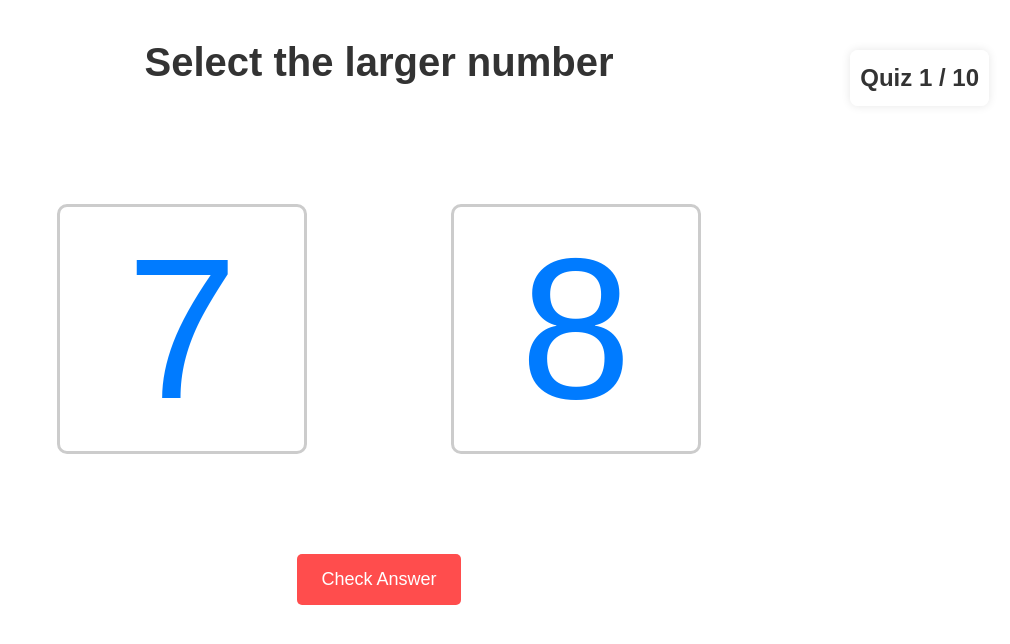
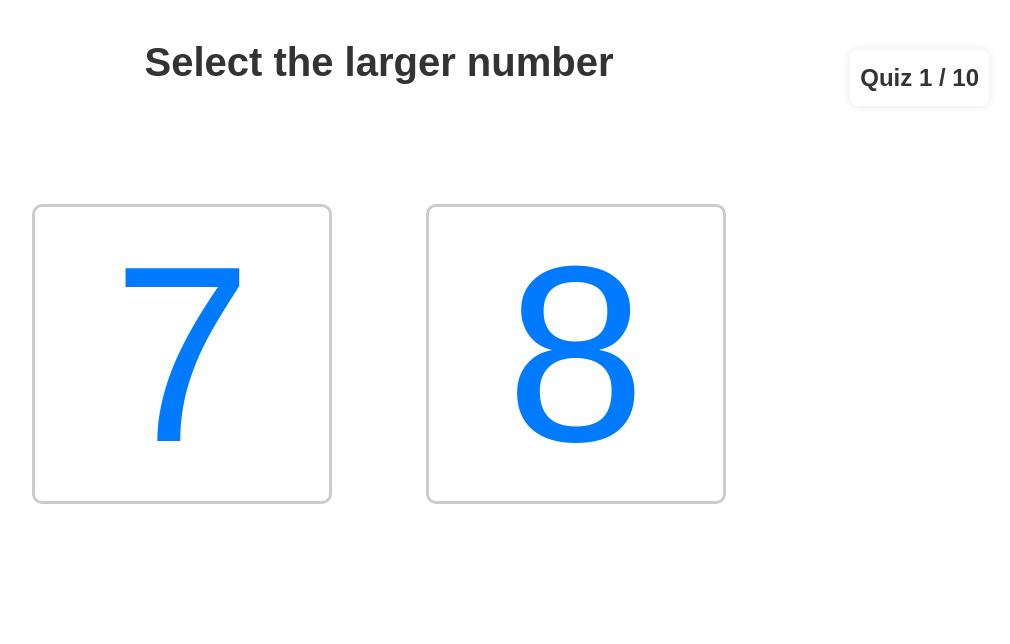
Before and after one commit to LexAyudha/LexAyudha-FE, a React (Vite) app: page /touch-math/quiz-number-sense in a window 1280 px wide. Shown: the top 644 px of the page, without its empty margins (261-1271 px from the left). Built offline with nearby package versions, Linux system fonts and the light colour scheme.

Commit message:
Modified quiz UI

```diff
--- a/package.json
+++ b/package.json
@@ -19,11 +19,13 @@
     "antd": "^5.23.1",
     "axios": "^1.7.9",
     "react": "^18.3.1",
+    "react-confetti": "^6.4.0",
     "react-dom": "^18.3.1",
     "react-draggable": "^4.4.6",
     "react-redux": "^9.2.0",
     "react-router-dom": "^7.1.2",
     "react-toastify": "^11.0.3",
+    "react-use": "^17.6.0",
     "react-voice-visualizer": "^2.0.5",
     "redux-persist": "^6.0.0",
     "sweetalert2": "^11.14.0"
--- a/src/assets/Styles.css
+++ b/src/assets/Styles.css
@@ -189,12 +189,12 @@
 }
 
 .number-box {
-    width: 250px; /* Increased box size */
-    height: 250px;
+    width: 300px; /* Increased box size */
+    height: 300px;
     display: flex;
     justify-content: center;
     align-items: center;
-    font-size: 200px; /* Larger text inside the boxes */
+    font-size: 250px; /* Larger text inside the boxes */
     color: #007BFF;
     border: 3px solid #ccc;
     cursor: pointer;
@@ -239,14 +239,15 @@
 }
 
 .next-quiz {
-    background-color: #4caf50;
+    background-color: #2196F3; /* Blue color */
     color: white;
     border: none;
 }
 
 .next-quiz:hover {
-    background-color: #45a049;
+    background-color: #1976D2; /* Darker blue on hover */
 }
+
 
 .next-quiz-button {
     position: fixed;
--- a/src/components/touch-math/Number_Sense/Number_sense_quiz.jsx
+++ b/src/components/touch-math/Number_Sense/Number_sense_quiz.jsx
@@ -1,20 +1,23 @@
 import React, { useState } from "react";
 import Swal from "sweetalert2";
+import Confetti from "react-confetti";
+import { useWindowSize } from "react-use";
+import "../../../assets/Styles.css";
 
 const Quiz = () => {
   const [selectedNumber, setSelectedNumber] = useState(null);
-  const [checked, setChecked] = useState(false); // Track if the answer has been checked
-  const [quizIndex, setQuizIndex] = useState(1); // Track the current quiz number
-  const totalQuizzes = 10; // Limit to 10 quizzes
+  const [quizIndex, setQuizIndex] = useState(1);
+  const [isCorrect, setIsCorrect] = useState(false);
+  const totalQuizzes = 10;
+
+  const { width, height } = useWindowSize();
 
   const generateRandomNumber = () => Math.floor(Math.random() * 9) + 1;
 
-  // Modify generateQuiz to ensure different numbers for num1 and num2
   const generateQuiz = () => {
     let num1 = generateRandomNumber();
     let num2 = generateRandomNumber();
 
-    // Ensure num1 and num2 are not the same
     while (num1 === num2) {
       num2 = generateRandomNumber();
     }
@@ -31,36 +34,27 @@ const Quiz = () => {
 
   const handleNumberClick = (num) => {
     setSelectedNumber(num);
-  };
 
-  const checkAnswer = () => {
-    setChecked(true); // Mark as checked when the button is clicked
-
-    if (selectedNumber === currentQuiz.correct) {
-      Swal.fire({
-        title: "Correct!",
-        text: "You selected the correct number.",
-        icon: "success",
-        confirmButtonText: "Next Quiz",
-      }).then(() => {
-        nextQuiz(); // Move to the next quiz after SweetAlert confirmation
-      });
+    if (num === currentQuiz.correct) {
+      setIsCorrect(true);
     } else {
       Swal.fire({
         title: "Wrong!",
-        text: "That's not the largest number.",
+        text: "That's not the largest number. Try again.",
         icon: "error",
-        confirmButtonText: "Try Again",
+        confirmButtonText: "OK",
+      }).then(() => {
+        setSelectedNumber(null);
       });
     }
   };
 
   const nextQuiz = () => {
     if (quizIndex < totalQuizzes) {
-      setChecked(false); // Reset checked state for the next quiz
       setSelectedNumber(null);
+      setIsCorrect(false);
       setCurrentQuiz(generateQuiz());
-      setQuizIndex(quizIndex + 1); // Increase quiz index
+      setQuizIndex(quizIndex + 1);
     } else {
       Swal.fire({
         title: "Quiz Completed!",
@@ -68,9 +62,9 @@ const Quiz = () => {
         icon: "success",
         confirmButtonText: "Restart Quiz",
       }).then(() => {
-        setQuizIndex(1); // Restart quizzes from the first quiz
-        setChecked(false);
+        setQuizIndex(1);
         setSelectedNumber(null);
+        setIsCorrect(false);
         setCurrentQuiz(generateQuiz());
       });
     }
@@ -78,8 +72,29 @@ const Quiz = () => {
 
   return (
     <div className="quiz-container">
+      {isCorrect && (
+        <div className="fireworks-container">
+          <Confetti
+            width={width}
+            height={height}
+            gravity={0.2}
+            numberOfPieces={300}
+            recycle={false}
+            initialVelocityX={1}
+            initialVelocityY={1}
+            colors={['#ff0000', '#00ff00', '#0000ff']}
+            style={{
+              position: 'absolute',
+              bottom: 0, // Start from the bottom of the screen
+              left: 0,
+              right: 0,
+            }}
+          />
+        </div>
+      )}
+
       <div className="quiz-counter">
-        Quiz {quizIndex} / {totalQuizzes} {/* Display quiz number out of total */}
+        Quiz {quizIndex} / {totalQuizzes}
       </div>
 
       <h1 className="quiz-title">Select the larger number</h1>
@@ -88,9 +103,7 @@ const Quiz = () => {
           <div
             key={index}
             className={`number-box ${selectedNumber === num ? "selected" : ""} ${
-              checked && selectedNumber === currentQuiz.correct && num === currentQuiz.correct
-                ? "correct-answer-highlight"
-                : ""
+              isCorrect && num === currentQuiz.correct ? "correct-answer-highlight" : ""
             }`}
             onClick={() => handleNumberClick(num)}
           >
@@ -99,11 +112,11 @@ const Quiz = () => {
         ))}
       </div>
 
-      <div className="quiz-actions">
-        <button className="check-answer" onClick={checkAnswer}>
-          Check Answer
+      {isCorrect && (
+        <button className="next-quiz" onClick={nextQuiz}>
+          Next
         </button>
-      </div>
+      )}
     </div>
   );
 };
--- a/src/components/touch-math/Numbers/Number6.jsx
+++ b/src/components/touch-math/Numbers/Number6.jsx
@@ -34,7 +34,7 @@ const Number6 = ({ highlightedTouchPoint }) => {
           key={index + 3}
           cx={index === 0 ? 162.9 : index === 1 ? 73 : 123}
           cy={index === 0 ? 61 : index === 1 ? 134 : 194}
-          r={8}
+          r={7}
           fill={index + 3 === highlightedTouchPoint ? "#f56342" : "#FF0000"}
           onClick={() => handleTouch(index + 3)}
         />
--- a/src/components/touch-math/Numbers/Number7.jsx
+++ b/src/components/touch-math/Numbers/Number7.jsx
@@ -34,7 +34,7 @@ const Number7 = ({ highlightedTouchPoint }) => {
           key={index + 4}
           cx={index === 0 ? 169 : index === 1 ? 121 : 99}
           cy={index === 0 ? 33 : index === 1 ? 110 : 200}
-          r={8}
+          r={7}
           fill={index + 4 === highlightedTouchPoint ? "#f56342" : "#FF0000"}
           onClick={() => handleTouch(index + 4)}
         />
--- a/src/components/touch-math/Numbers/Number8.jsx
+++ b/src/components/touch-math/Numbers/Number8.jsx
@@ -34,7 +34,7 @@ const Number8 = ({ highlightedTouchPoint }) => {
           key={index + 4}
           cx={index === 0 ? 79 : index === 1 ? 159.5 : index === 2 ? 72 : 166.5}
           cy={index === 0 || index === 1 ? 65 : 153}
-          r={8}
+          r={7}
           fill={index + 4 === highlightedTouchPoint ? "#f56342" : "#FF0000"}
           onClick={() => handleTouch(index + 4)}
         />
--- a/src/components/touch-math/Numbers/Number9.jsx
+++ b/src/components/touch-math/Numbers/Number9.jsx
@@ -34,7 +34,7 @@ const Number9 = ({ highlightedTouchPoint }) => {
           key={index + 5}
           cx={pos.cx}
           cy={pos.cy}
-          r={8}
+          r={7}
           fill={index + 5 === highlightedTouchPoint ? "#f56342" : "#FF0000"}
           onClick={() => handleTouch(index + 5)}
         />
--- a/src/components/touch-math/TeachingOperations/TeachingAddition.jsx
+++ b/src/components/touch-math/TeachingOperations/TeachingAddition.jsx
@@ -80,9 +80,9 @@ const TeachingAddition = () => {
       <h2 style={{ fontSize: '50px', marginBottom: '100px' }}>Touch Math Addition Teaching</h2>
       <div style={{ display: 'flex', justifyContent: 'center', alignItems: 'center', gap: '20px' }}>
         <div>{numberComponents[num1]}</div>
-        <span style={{ fontSize: '200px', color: '#0041c2' }}>+</span>
+        <span style={{ fontSize: '200px', color: '#0041c2', marginLeft: '30px', marginBottom: '60px' }}>+</span>
         <div>{numberComponents[num2]}</div>
-        <span style={{ fontSize: '200px', color: '#0041c2' }}>=</span>
+        <span style={{ fontSize: '200px', color: '#0041c2', marginLeft: '30px', marginBottom: '60px' }}>=</span>
         <input
           type="text"
           value={answer}
@@ -90,6 +90,8 @@ const TeachingAddition = () => {
           style={{
             fontSize: '200px',
             padding: '10px',
+            marginBottom: '60px',
+            marginLeft: '50px',
             borderRadius: '5px',
             border: '1px solid #0041c2',
             width: '250px',
```
Also changed, not shown: src/components/touch-math/Exercises/Addition.jsx (+28 -26 lines), 1 other file (tests, documents, lock files or other folders).
